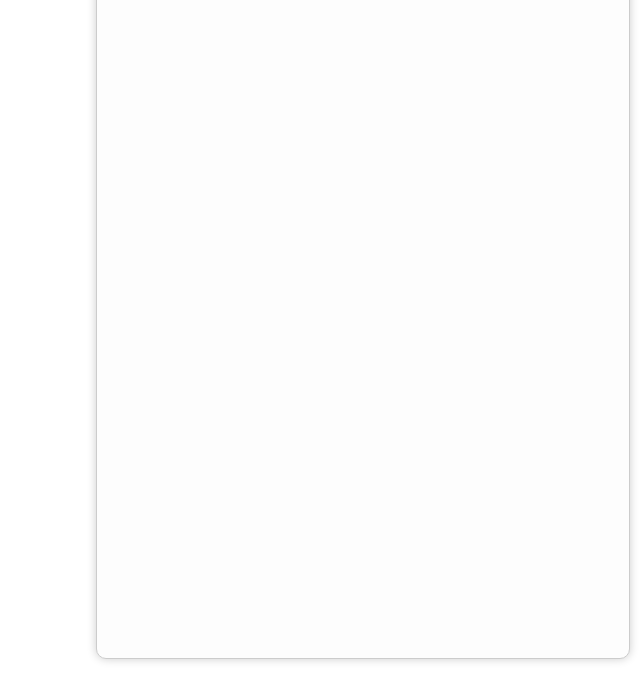
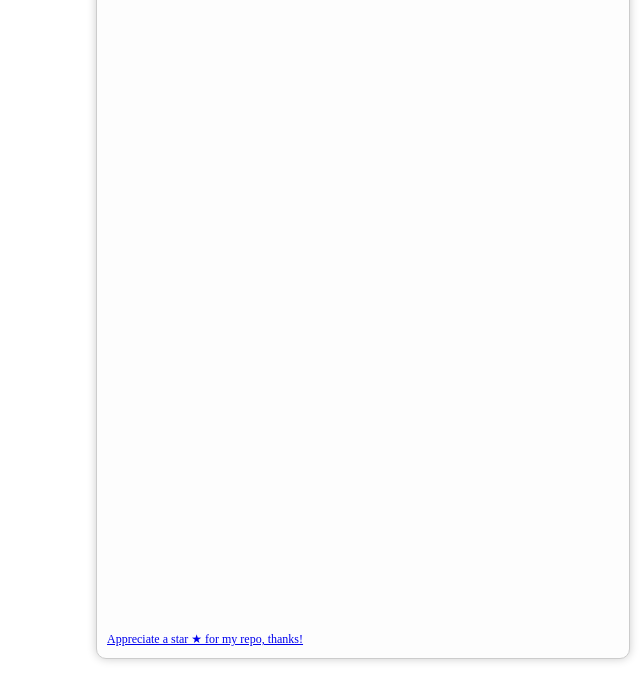
Before and after one commit to nateng98/UM-Course-Planner, a browser extension: page src/sidebar.html in a window 1280 px wide. Shown: the part 78-778 px from the top of the page, without its empty margins (640-1280 px from the left). Drawn offline with Linux system fonts and the light colour scheme.

Commit message:
updated link to repo and README

```diff
--- a/src/sidebar.html
+++ b/src/sidebar.html
@@ -80,6 +80,12 @@
         padding: 5px 5px 0px 5px;
       }
 
+      #bottom-div {
+        position: fixed;
+        top: 710px;
+        font-size: 12px;
+      }
+
       .add-btn {
         text-align: center;
         font-size: 18px;
@@ -101,6 +107,12 @@
         <div id="courseList"></div>
         <div id="calendar"></div>
       </div>
+      <div id="bottom-div">
+        <div>
+          <a href="https://github.com/nateng98/UM-Course-Planner" target="_blank">Appreciate a star ★ for my repo, thanks!</a>
+        </div>
+      </div>
+
       <button id="toggleSidebar" class="toggle-btn">
         <svg
           xmlns="http://www.w3.org/2000/svg"
```
Also changed, not shown: README.md, src/assets/image.png (added).
